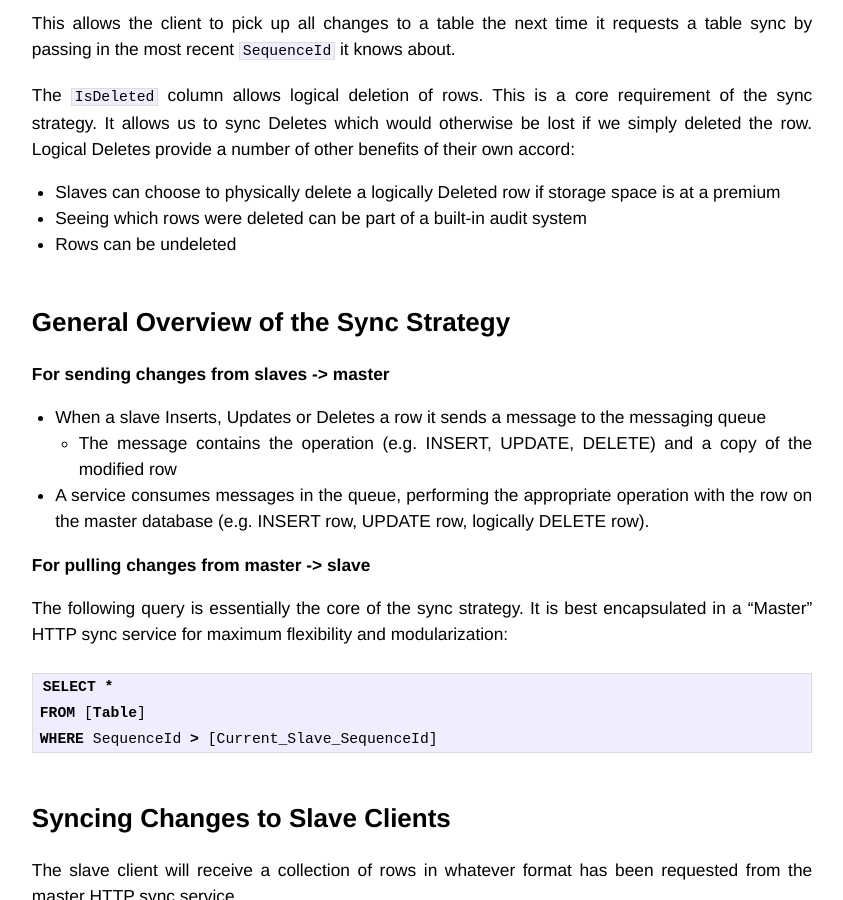
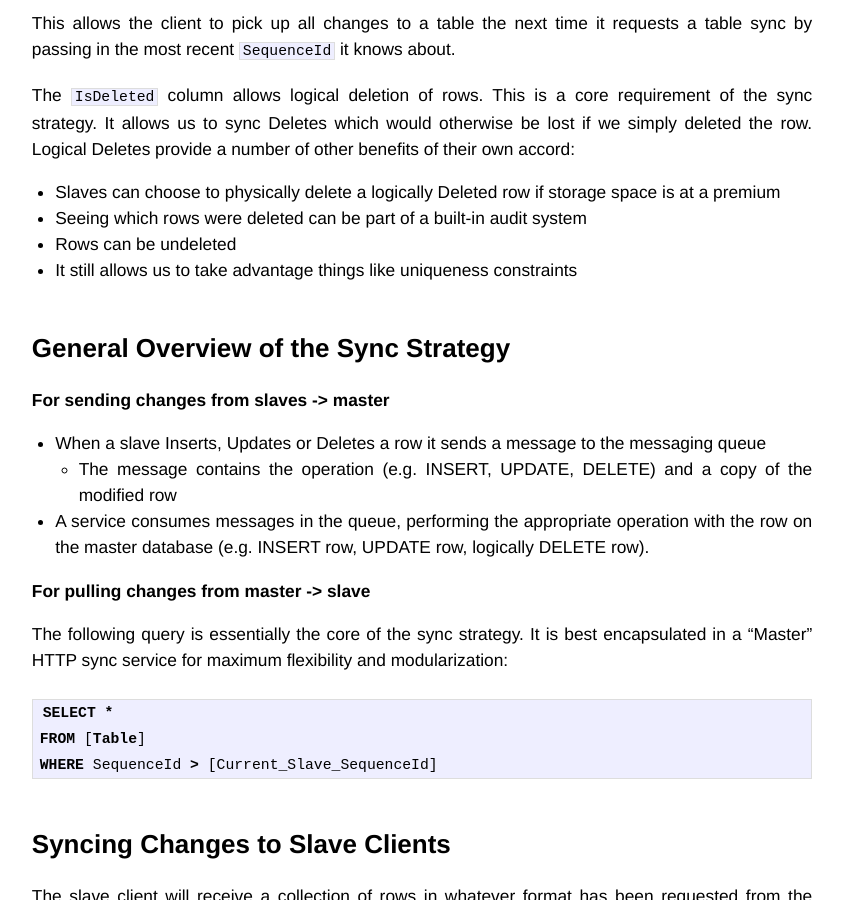
Before and after one commit to ryankirkman/ryankirkman.github.com, a Jekyll site: the page built from _posts/2013-02-03-simple-relational-database-sync.md, in a window 1280 px wide and 900 px high, scrolled down 1232 px. Shown: the whole window, without its empty margins (218-1061 px from the left). Built offline with Jekyll 4.4.1, drawn with Linux system fonts in a browser that asks for light colours; Markdown is read by kramdown in place of the engine named in the settings; comment, search, counter and statistics services are not loaded.

Commit message:
Added clarification to db sync

```diff
--- a/_posts/2013-02-03-simple-relational-database-sync.md
+++ b/_posts/2013-02-03-simple-relational-database-sync.md
@@ -47,6 +47,7 @@ The `IsDeleted` column allows logical deletion of rows. This is a core requireme
 * Slaves can choose to physically delete a logically Deleted row if storage space is at a premium
 * Seeing which rows were deleted can be part of a built-in audit system
 * Rows can be undeleted
+* It still allows us to take advantage things like uniqueness constraints
 
 
 General Overview of the Sync Strategy
```
